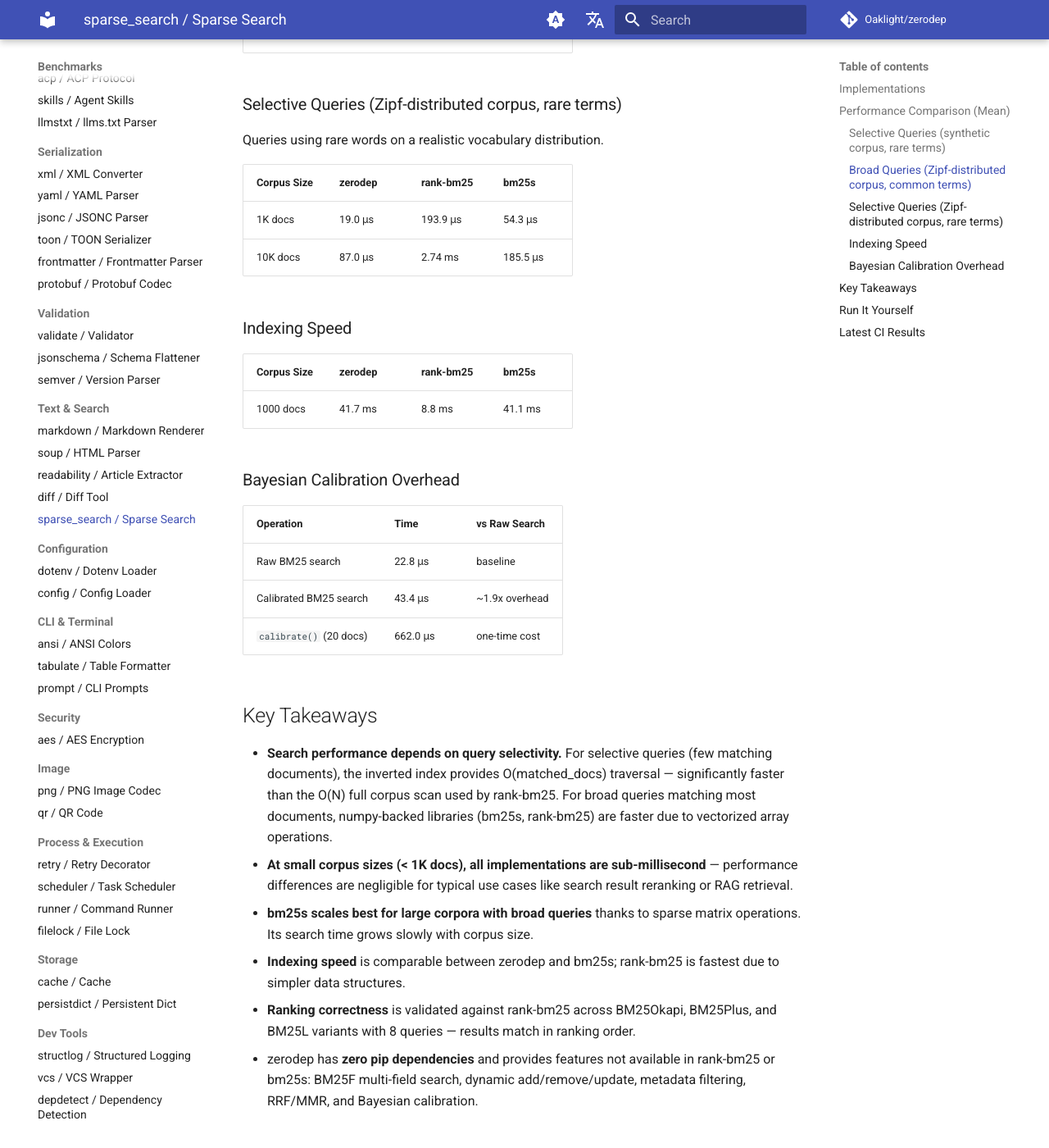
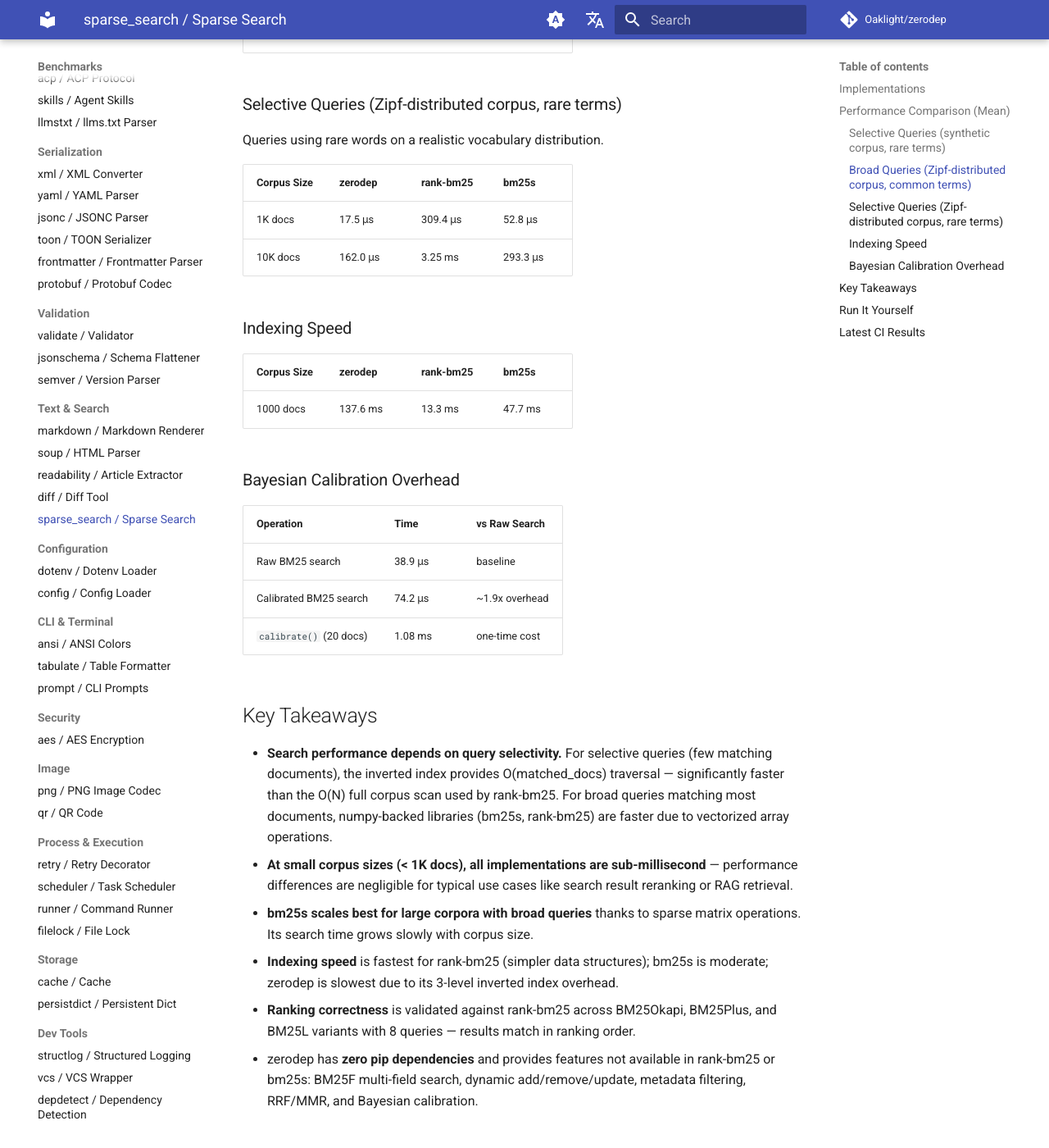
Before and after one commit to Oaklight/zerodep, an MkDocs documentation site: the page built from docs/benchmarks/sparse_search.md, in a window 1280 px wide and 1400 px high, scrolled down 1329 px. Shown: the whole window at 82% size. Built offline with MkDocs 1.6.1 and Material for MkDocs 9.7.7, drawn with Linux system fonts in a browser that asks for light colours; comment, search, counter and statistics services are not loaded; some of the changed text lies outside the part shown.

Commit message:
docs(sparse_search): update benchmark numbers with CI results
Replace local benchmark numbers with official CI runner data from
GitHub Actions run #25106082820.

```diff
--- a/docs/benchmarks/sparse_search.md
+++ b/docs/benchmarks/sparse_search.md
@@ -25,8 +25,8 @@
 
 | Corpus Size | zerodep | rank-bm25 | bm25s |
 |-------------|---------|-----------|-------|
-| 200 docs | 3.2 μs | 88.6 μs | 16.8 μs |
-| 1000 docs | 1.8 μs | 239.6 μs | 15.2 μs |
+| 200 docs | 3.1 μs | 101.9 μs | 28.8 μs |
+| 1000 docs | 3.0 μs | 379.3 μs | 26.7 μs |
 
 ### Broad Queries (Zipf-distributed corpus, common terms)
 
@@ -34,8 +34,8 @@
 
 | Corpus Size | zerodep | rank-bm25 | bm25s |
 |-------------|---------|-----------|-------|
-| 1K docs | 2.48 ms | 221.9 μs | 43.6 μs |
-| 10K docs | 56.2 ms | 2.72 ms | 59.9 μs |
+| 1K docs | 4.44 ms | 325.8 μs | 44.7 μs |
+| 10K docs | 55.8 ms | 3.87 ms | 104.5 μs |
 
 ### Selective Queries (Zipf-distributed corpus, rare terms)
 
@@ -43,29 +43,29 @@
 
 | Corpus Size | zerodep | rank-bm25 | bm25s |
 |-------------|---------|-----------|-------|
-| 1K docs | 19.0 μs | 193.9 μs | 54.3 μs |
-| 10K docs | 87.0 μs | 2.74 ms | 185.5 μs |
+| 1K docs | 17.5 μs | 309.4 μs | 52.8 μs |
+| 10K docs | 162.0 μs | 3.25 ms | 293.3 μs |
 
 ### Indexing Speed
 
 | Corpus Size | zerodep | rank-bm25 | bm25s |
 |-------------|---------|-----------|-------|
-| 1000 docs | 41.7 ms | 8.8 ms | 41.1 ms |
+| 1000 docs | 137.6 ms | 13.3 ms | 47.7 ms |
 
 ### Bayesian Calibration Overhead
 
 | Operation | Time | vs Raw Search |
 |-----------|------|---------------|
-| Raw BM25 search | 22.8 μs | baseline |
-| Calibrated BM25 search | 43.4 μs | ~1.9x overhead |
-| `calibrate()` (20 docs) | 662.0 μs | one-time cost |
+| Raw BM25 search | 38.9 μs | baseline |
+| Calibrated BM25 search | 74.2 μs | ~1.9x overhead |
+| `calibrate()` (20 docs) | 1.08 ms | one-time cost |
 
 ## Key Takeaways
 
 - **Search performance depends on query selectivity.** For selective queries (few matching documents), the inverted index provides O(matched_docs) traversal — significantly faster than the O(N) full corpus scan used by rank-bm25. For broad queries matching most documents, numpy-backed libraries (bm25s, rank-bm25) are faster due to vectorized array operations.
 - **At small corpus sizes (< 1K docs), all implementations are sub-millisecond** — performance differences are negligible for typical use cases like search result reranking or RAG retrieval.
 - **bm25s scales best for large corpora with broad queries** thanks to sparse matrix operations. Its search time grows slowly with corpus size.
-- **Indexing speed** is comparable between zerodep and bm25s; rank-bm25 is fastest due to simpler data structures.
+- **Indexing speed** is fastest for rank-bm25 (simpler data structures); bm25s is moderate; zerodep is slowest due to its 3-level inverted index overhead.
 - **Ranking correctness** is validated against rank-bm25 across BM25Okapi, BM25Plus, and BM25L variants with 8 queries — results match in ranking order.
 - zerodep has **zero pip dependencies** and provides features not available in rank-bm25 or bm25s: BM25F multi-field search, dynamic add/remove/update, metadata filtering, RRF/MMR, and Bayesian calibration.
 
```
Also changed, not shown: other parts of docs/benchmarks/sparse_search.md (+1 -1 lines).
